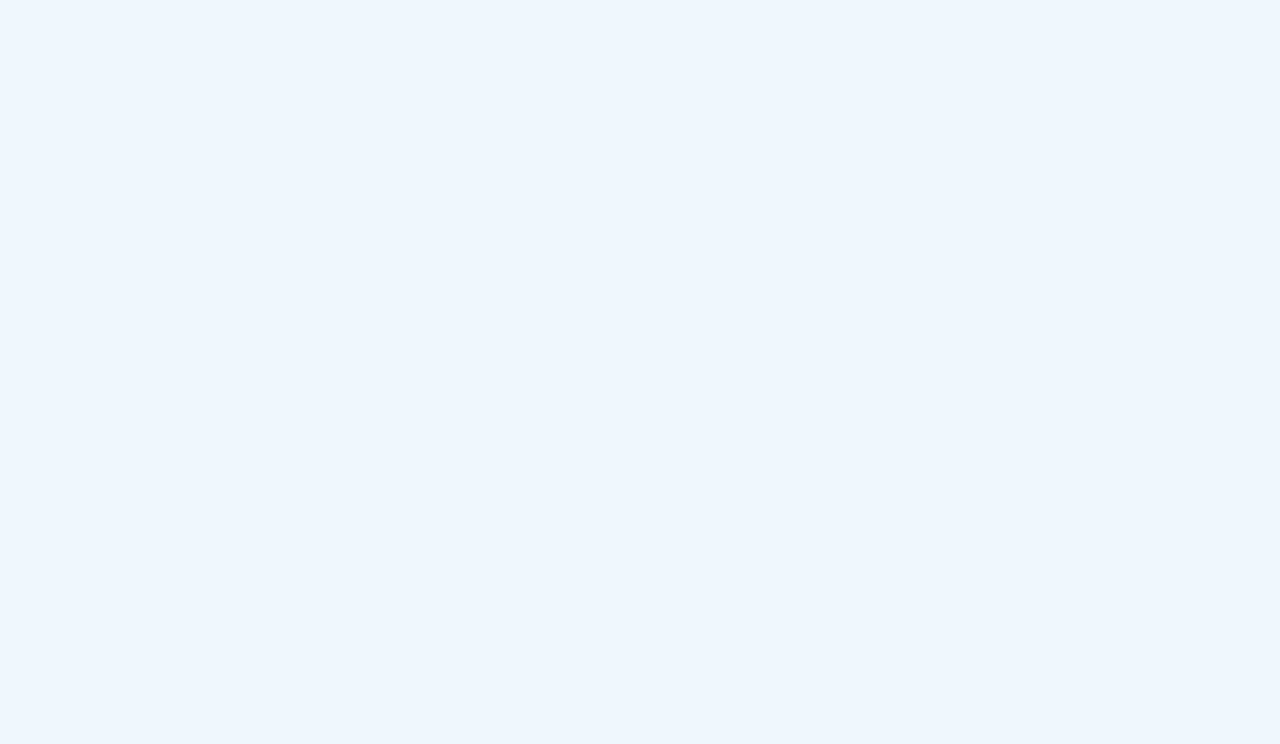
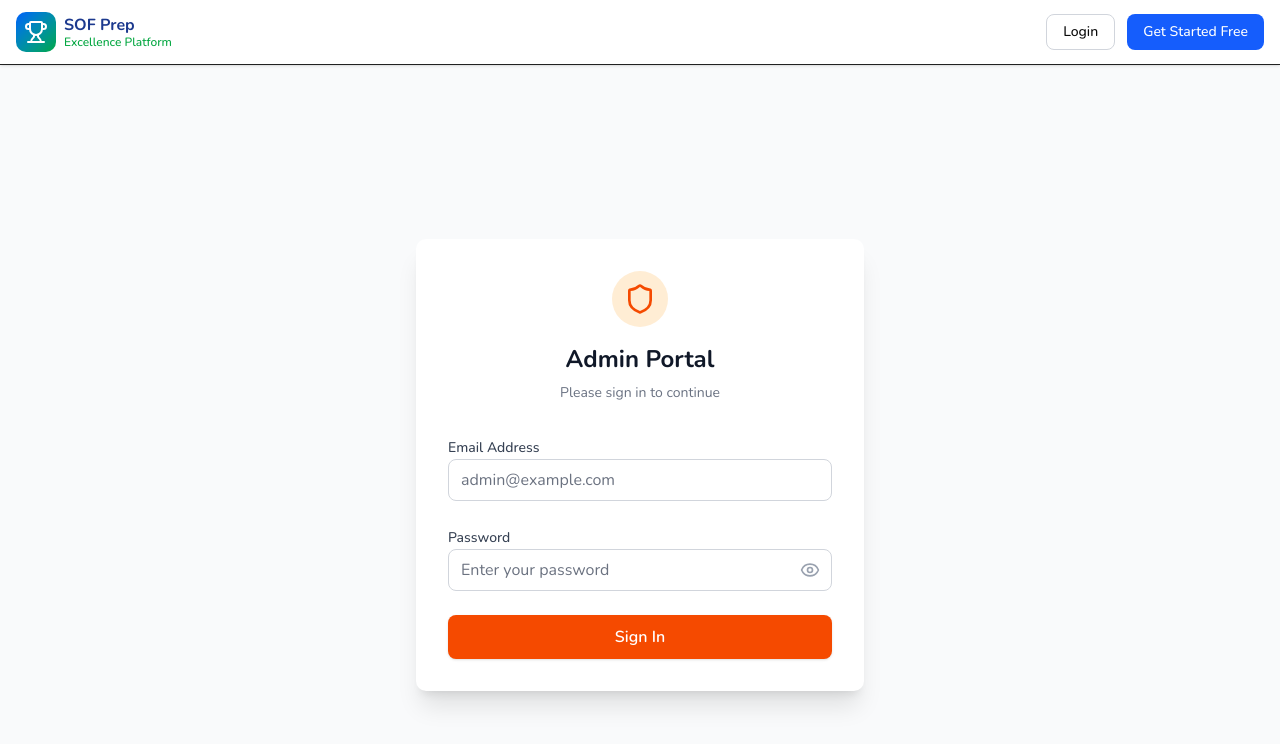
Before and after one commit to Aiinhome-Aivista/SOFpreparation, a React (Vite) app: page /admin in a window 1280 px wide. Before the commit this address had no page. Shown: the top 744 px of the page. Built offline with nearby package versions, Linux system fonts and the light colour scheme.

Commit message:
font change and separate admin part

```diff
--- /dev/null
+++ b/src/common/modal/AdminLogin.jsx
@@ -0,0 +1,134 @@
+import React, { useState, useRef } from "react";
+import { Shield, Eye, EyeOff } from "lucide-react";
+import { useAuth } from "../helper/AuthContext";
+import { useNavigate } from "react-router-dom";
+import ApiService from "../../service/ApiService";
+import { POST_APIS } from "../../../connection";
+import { Toast } from "primereact/toast";
+
+export default function AdminLogin() {
+  const toast = useRef(null);
+  const { login } = useAuth();
+  const navigate = useNavigate();
+
+  const [adminEmail, setAdminEmail] = useState("");
+  const [adminPassword, setAdminPassword] = useState("");
+  const [showAdminPassword, setShowAdminPassword] = useState(false);
+  const [isLoading, setIsLoading] = useState(false);
+
+  const handleLogin = async (e) => {
+    e.preventDefault();
+    setIsLoading(true);
+
+    try {
+      const response = await ApiService(POST_APIS.login, {
+        method: "POST",
+        body: { email: adminEmail, password: adminPassword },
+      });
+
+      if (response.isSuccess && response.data) {
+        const role = response.data.role;
+        if (role === "admin") {
+          const loginSuccess = login(response.data); // Update context with user data
+          if (loginSuccess) {
+            toast.current.show({
+              severity: "success",
+              summary: "Login Successful",
+              detail: response.message || "Welcome back, Admin!",
+            });
+            navigate("/admin/dashboard");
+          }
+        } else {
+          toast.current.show({
+            severity: "error",
+            summary: "Access Denied",
+            detail: "This account does not have admin privileges.",
+          });
+        }
+      } else {
+        toast.current.show({
+          severity: "error",
+          summary: "Login Failed",
+          detail: response.message || "Invalid credentials.",
+        });
+      }
+    } catch (err) {
+      toast.current.show({
+        severity: "error",
+        summary: "Login Error",
+        detail: err.message || "An unexpected error occurred.",
+      });
+    } finally {
+      setIsLoading(false);
+    }
+  };
+
+  return (
+    <div className="min-h-screen flex items-center justify-center bg-gray-50 px-4">
+      <div className="bg-white rounded-lg shadow-xl p-8 w-full max-w-md">
+        <Toast ref={toast} />
+
+        <div className="flex flex-col items-center mb-8">
+          <div className="p-3 bg-orange-100 rounded-full mb-4">
+            <Shield className="w-8 h-8 text-orange-600" />
+          </div>
+          <h2 className="text-2xl font-bold text-gray-900">Admin Portal</h2>
+          <p className="text-sm text-gray-500 mt-2">Please sign in to continue</p>
+        </div>
+
+        <form onSubmit={handleLogin} className="space-y-6">
+          <div className="space-y-2">
+            <label htmlFor="email" className="text-sm font-medium text-gray-700">
+              Email Address
+            </label>
+            <input
+              id="email"
+              type="email"
+              value={adminEmail}
+              onChange={(e) => setAdminEmail(e.target.value)}
+              placeholder="admin@example.com"
+              required
+              className="w-full px-3 py-2 border border-gray-300 rounded-md focus:outline-none focus:ring-2 focus:ring-orange-500 focus:border-transparent transition-colors"
+            />
+          </div>
+
+          <div className="space-y-2">
+            <label htmlFor="password" className="text-sm font-medium text-gray-700">
+              Password
+            </label>
+            <div className="relative">
+              <input
+                id="password"
+                type={showAdminPassword ? "text" : "password"}
+                value={adminPassword}
+                onChange={(e) => setAdminPassword(e.target.value)}
+                placeholder="Enter your password"
+                required
+                className="w-full px-3 py-2 border border-gray-300 rounded-md focus:outline-none focus:ring-2 focus:ring-orange-500 focus:border-transparent transition-colors pr-10"
+              />
+              <button
+                type="button"
+                onClick={() => setShowAdminPassword(!showAdminPassword)}
+                className="absolute inset-y-0 right-0 pr-3 flex items-center text-gray-400 hover:text-gray-600 cursor-pointer"
+              >
+                {showAdminPassword ? (
+                  <EyeOff className="h-5 w-5" />
+                ) : (
+                  <Eye className="h-5 w-5" />
+                )}
+              </button>
+            </div>
+          </div>
+
+          <button
+            type="submit"
+            disabled={isLoading}
+            className="w-full bg-orange-600 hover:bg-orange-700 text-white font-semibold py-2.5 px-4 rounded-md transition-colors disabled:bg-orange-400 disabled:cursor-not-allowed cursor-pointer shadow-sm"
+          >
+            {isLoading ? "Signing in..." : "Sign In"}
+          </button>
+        </form>
+      </div>
+    </div>
+  );
+}
--- a/src/common/modal/LoginModal.jsx
+++ b/src/common/modal/LoginModal.jsx
@@ -16,12 +16,12 @@ export default function LoginModal() {
   const [parentPassword, setParentPassword] = useState("");
   const [studentEmail, setStudentEmail] = useState("");
   const [studentPassword, setStudentPassword] = useState("");
-  const [adminEmail, setAdminEmail] = useState("");
-  const [adminPassword, setAdminPassword] = useState("");
+  // const [adminEmail, setAdminEmail] = useState("");
+  // const [adminPassword, setAdminPassword] = useState("");
   const [isLoading, setIsLoading] = useState(false);
   const [showParentPassword, setShowParentPassword] = useState(false);
   const [showStudentPassword, setShowStudentPassword] = useState(false);
-  const [showAdminPassword, setShowAdminPassword] = useState(false);
+  // const [showAdminPassword, setShowAdminPassword] = useState(false);
 
   const handleLogin = async (e) => {
     e.preventDefault();
@@ -144,6 +144,7 @@ export default function LoginModal() {
               <UserCircle className="size-4" />
               Parent
             </button>
+
             <button
               onClick={() => setActiveTab("student")}
               className={`cursor-pointer flex-1 flex items-center justify-center gap-2 py-2 text-sm font-medium ${
@@ -155,7 +156,8 @@ export default function LoginModal() {
               <User className="size-4" />
               Student
             </button>
-            <button
+
+            {/* <button
               onClick={() => setActiveTab("admin")}
               className={`cursor-pointer flex-1 flex items-center justify-center gap-2 py-2 text-sm font-medium ${
                 activeTab === "admin"
@@ -165,7 +167,7 @@ export default function LoginModal() {
             >
               <Shield className="size-4" />
               Admin
-            </button>
+            </button> */}
           </div>
 
           {activeTab === "parent" && (
@@ -310,7 +312,7 @@ export default function LoginModal() {
             </form>
           )}
 
-          {activeTab === "admin" && (
+          {/* {activeTab === "admin" && (
             <form onSubmit={handleLogin} className="space-y-4">
               <div className="space-y-1">
                 <label
@@ -367,13 +369,13 @@ export default function LoginModal() {
                 {isLoading ? "Logging in..." : "Login as Admin"}
               </button>
             </form>
-          )}
+          )} */}
         </div>
 
         <div className="pt-4 mt-4 border-t border-gray-200">
           {activeTab === "parent" ? (
             <p className="text-center text-sm text-gray-600">
-              Don't have an account?{" "}
+              Don't have an account?
               <button
                 type="button"
                 onClick={() => {
@@ -397,6 +399,7 @@ export default function LoginModal() {
             </p>
           )}
         </div>
+
       </div>
     </div>
   );
--- a/src/common/routes/Index.jsx
+++ b/src/common/routes/Index.jsx
@@ -1,25 +1,96 @@
-import { Routes, Route } from "react-router-dom"
-import Layout from "../layout/Layout"
-import Home from "../../components/Home"
-import StudentDashboard from "../../components/student/pages/dashboard/StudentDashboard"
-import GenerateTestParent from "../../components/parent/pages/generate-test/GenerateTestParent"
-import ParentDashboard from "../../components/parent/pages/dashboard/ParentDashboard"
-import AdminDashboard from "../../components/admin/dashboard/AdminDashboard"
-import ProtectedRoute from "./ProtectedRoute"
-import PublicRoute from "./PublicRoute"
+import { Routes, Route } from "react-router-dom";
+import Layout from "../layout/Layout";
+import Home from "../../components/Home";
+import StudentDashboard from "../../components/student/pages/dashboard/StudentDashboard";
+import GenerateTestParent from "../../components/parent/pages/generate-test/GenerateTestParent";
+import ParentDashboard from "../../components/parent/pages/dashboard/ParentDashboard";
+import AdminDashboard from "../../components/admin/dashboard/AdminDashboard";
+import ProtectedRoute from "./ProtectedRoute";
+import PublicRoute from "./PublicRoute";
+import AdminLogin from "../modal/AdminLogin.jsx";
 
 function Index() {
   return (
     <Routes>
-      <Route path="/" element={<PublicRoute element={<Layout><Home /></Layout>} />} />
-      <Route path="parent/dashboard" element={<ProtectedRoute element={<Layout><ParentDashboard /></Layout>} />} />
-      <Route path="parent/generate-test" element={<ProtectedRoute element={<Layout><GenerateTestParent /></Layout>} />} />
-      <Route path="student/dashboard" element={<ProtectedRoute element={<Layout><StudentDashboard /></Layout>} />} />
-      <Route path="admin/dashboard"  element={<Layout><AdminDashboard /></Layout>} />
-      <Route path="admin/dashboard" element={<ProtectedRoute element={<Layout><AdminDashboard /></Layout>} />} />
+      <Route
+        path="/"
+        element={
+          <PublicRoute
+            element={
+              <Layout>
+                <Home />
+              </Layout>
+            }
+          />
+        }
+      />
+      <Route
+        path="parent/dashboard"
+        element={
+          <ProtectedRoute
+            element={
+              <Layout>
+                <ParentDashboard />
+              </Layout>
+            }
+          />
+        }
+      />
+      <Route
+        path="parent/generate-test"
+        element={
+          <ProtectedRoute
+            element={
+              <Layout>
+                <GenerateTestParent />
+              </Layout>
+            }
+          />
+        }
+      />
+      <Route
+        path="student/dashboard"
+        element={
+          <ProtectedRoute
+            element={
+              <Layout>
+                <StudentDashboard />
+              </Layout>
+            }
+          />
+        }
+      />
+      <Route
+        path="admin/dashboard"
+        element={
+          <Layout>
+            <AdminDashboard />
+          </Layout>
+        }
+      />
+      <Route
+        path="admin/dashboard"
+        element={
+          <ProtectedRoute
+            element={
+              <Layout>
+                <AdminDashboard />
+              </Layout>
+            }
+          />
+        }
+      />
       {/* <Route path="admin/dashboard" element={<Layout><AdminDashboard /></Layout>} /> */}
-    </Routes >
-  )
+      <Route
+        path="/admin"
+        element={
+          <Layout>
+            <AdminLogin />
+          </Layout>
+        }
+      />
+    </Routes>
+  );
 }
 
-export default Index
+export default Index;
--- a/src/index.css
+++ b/src/index.css
@@ -1,14 +1,11 @@
+@import url("https://fonts.googleapis.com/css2?family=Nunito:wght@200..1000&display=swap");
 @import "tailwindcss";
 
-:root {
-  font-family: system-ui, Avenir, Helvetica, Arial, sans-serif;
+body {
+  font-family: "Nunito", sans-serif;
   line-height: 1.5;
   font-weight: 400;
-
-  color-scheme: light dark;
-  color: rgba(0, 0, 0, 0.87);
   background-color: #EFF7FD;
-
   font-synthesis: none;
   text-rendering: optimizeLegibility;
   -webkit-font-smoothing: antialiased;
@@ -16,6 +13,8 @@
 }
 
 :root {
+  color-scheme: light dark;
+  color: rgba(0, 0, 0, 0.87);
   --font-size: 16px;
   --background: #ffffff;
   --foreground: oklch(0.145 0 0);
```
